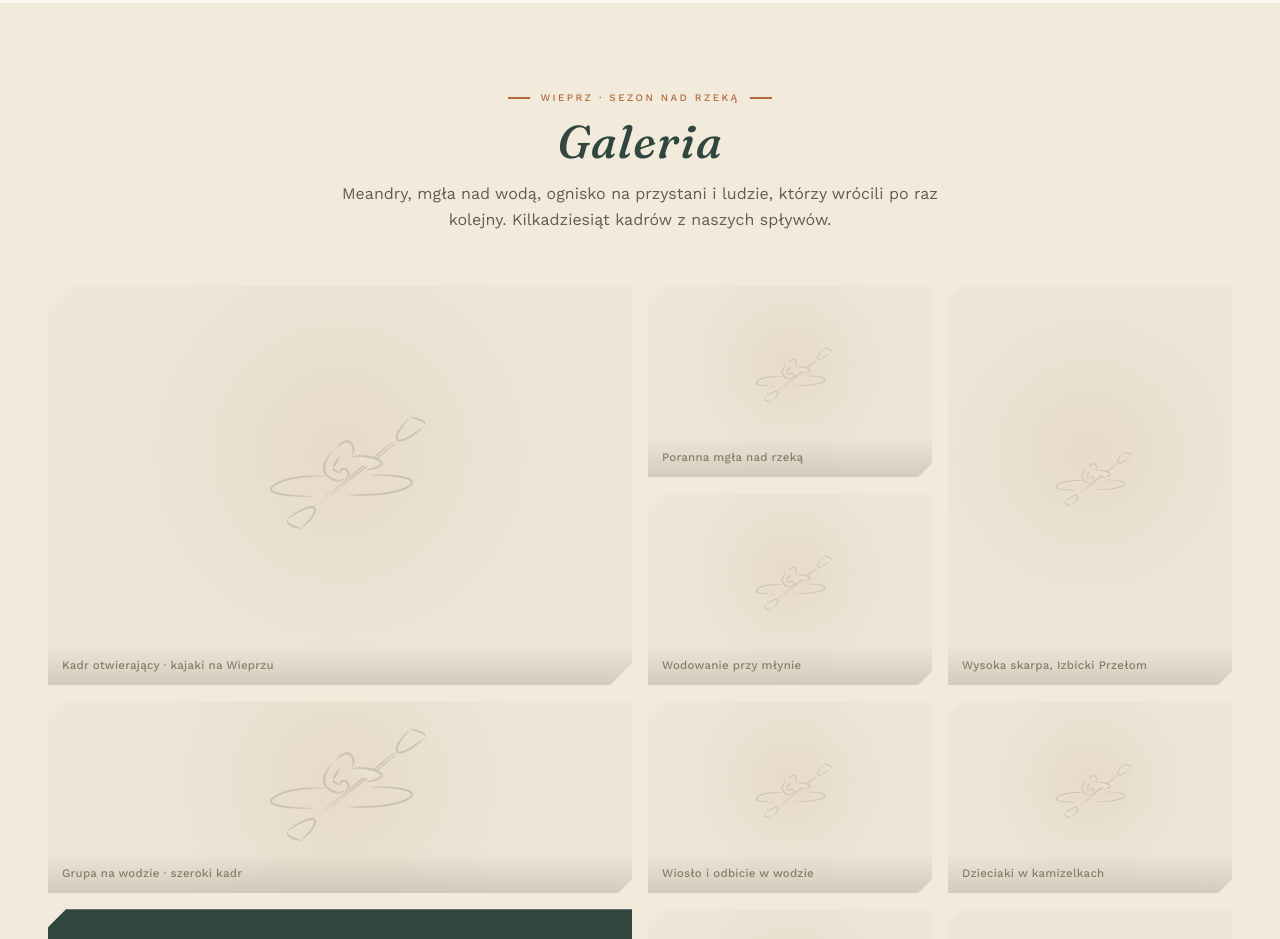
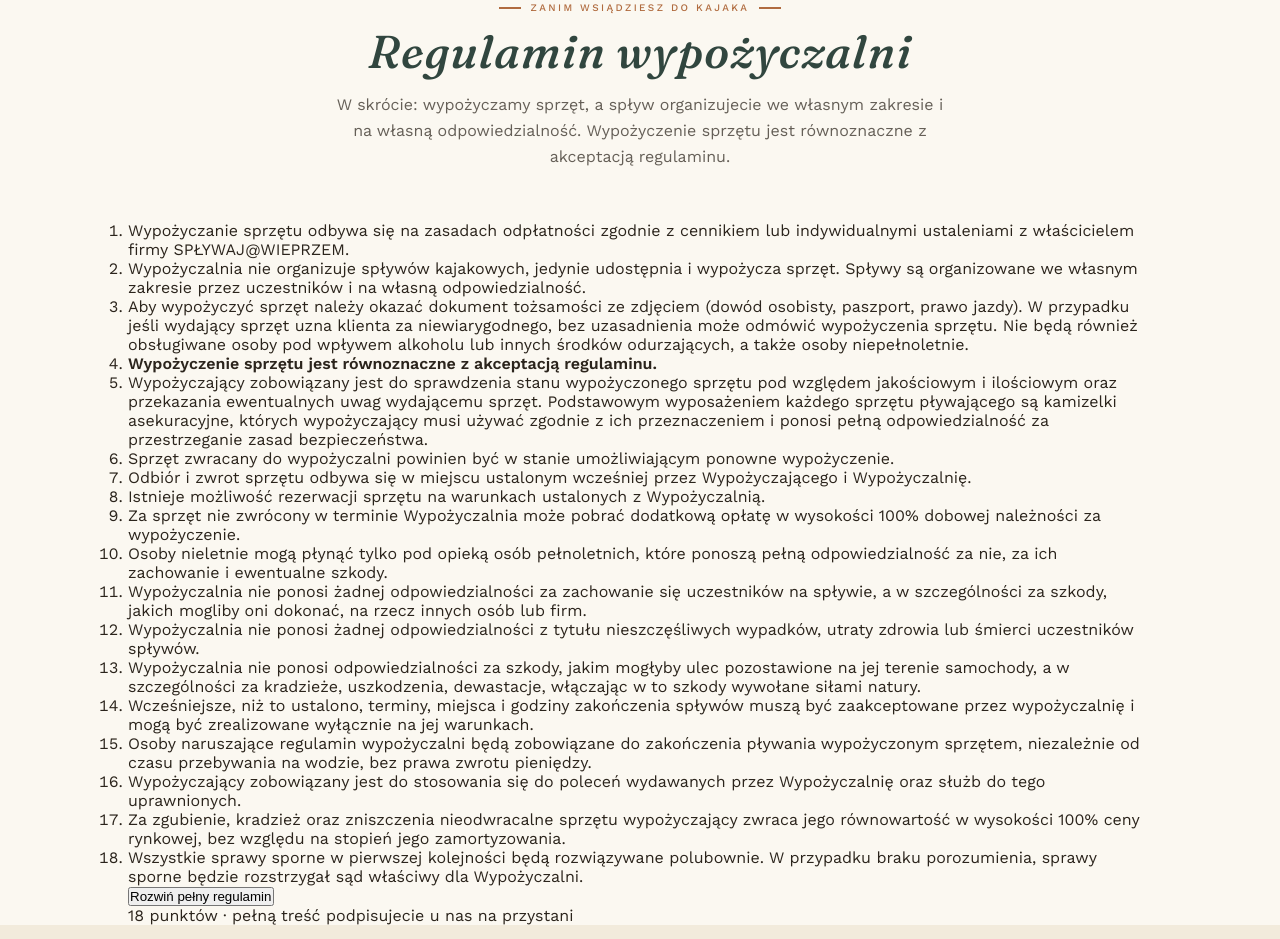
Before and after one commit to codiv1/Kajaki, a plain HTML site: page index.html in a window 1280 px wide. Shown: the part 5381-6320 px from the top of the page. Drawn offline with nearby package versions, Linux system fonts and the light colour scheme.

Commit message:
Poprawka Strony głownej dodając regulamin na strone

```diff
--- a/index.html
+++ b/index.html
@@ -258,6 +258,53 @@
   </div>
 </section>
 
+<!-- ============================ REGULAMIN ============================ -->
+<section class="regulamin" id="regulamin">
+  <div class="kontener kontener--waski">
+
+    <div class="etykieta etykieta--srodek odslon"><i></i><span>Zanim wsiądziesz do kajaka</span><i></i></div>
+    <h2 class="tytul-sekcji odslon">Regulamin wypożyczalni</h2>
+    <p class="lead odslon">W skrócie: wypożyczamy sprzęt, a spływ organizujecie we własnym zakresie i na własną odpowiedzialność. Wypożyczenie sprzętu jest równoznaczne z akceptacją regulaminu.</p>
+
+    <div class="regulamin__panel odslon" id="regulamin-panel">
+
+      <div class="regulamin__tresc" id="regulamin-tresc">
+        <ol class="regulamin__lista">
+          <li>Wypożyczanie sprzętu odbywa się na zasadach odpłatności zgodnie z cennikiem lub indywidualnymi ustaleniami z właścicielem firmy SPŁYWAJ@WIEPRZEM.</li>
+          <li>Wypożyczalnia nie organizuje spływów kajakowych, jedynie udostępnia i wypożycza sprzęt. Spływy są organizowane we własnym zakresie przez uczestników i na własną odpowiedzialność.</li>
+          <li>Aby wypożyczyć sprzęt należy okazać dokument tożsamości ze zdjęciem (dowód osobisty, paszport, prawo jazdy). W przypadku jeśli wydający sprzęt uzna klienta za niewiarygodnego, bez uzasadnienia może odmówić wypożyczenia sprzętu. Nie będą również obsługiwane osoby pod wpływem alkoholu lub innych środków odurzających, a także osoby niepełnoletnie.</li>
+          <li><b>Wypożyczenie sprzętu jest równoznaczne z akceptacją regulaminu.</b></li>
+          <li>Wypożyczający zobowiązany jest do sprawdzenia stanu wypożyczonego sprzętu pod względem jakościowym i ilościowym oraz przekazania ewentualnych uwag wydającemu sprzęt. Podstawowym wyposażeniem każdego sprzętu pływającego są kamizelki asekuracyjne, których wypożyczający musi używać zgodnie z ich przeznaczeniem i ponosi pełną odpowiedzialność za przestrzeganie zasad bezpieczeństwa.</li>
+          <li>Sprzęt zwracany do wypożyczalni powinien być w stanie umożliwiającym ponowne wypożyczenie.</li>
+          <li>Odbiór i zwrot sprzętu odbywa się w miejscu ustalonym wcześniej przez Wypożyczającego i Wypożyczalnię.</li>
+          <li>Istnieje możliwość rezerwacji sprzętu na warunkach ustalonych z Wypożyczalnią.</li>
+          <li>Za sprzęt nie zwrócony w terminie Wypożyczalnia może pobrać dodatkową opłatę w wysokości 100% dobowej należności za wypożyczenie.</li>
+          <li>Osoby nieletnie mogą płynąć tylko pod opieką osób pełnoletnich, które ponoszą pełną odpowiedzialność za nie, za ich zachowanie i ewentualne szkody.</li>
+          <li>Wypożyczalnia nie ponosi żadnej odpowiedzialności za zachowanie się uczestników na spływie, a w szczególności za szkody, jakich mogliby oni dokonać, na rzecz innych osób lub firm.</li>
+          <li>Wypożyczalnia nie ponosi żadnej odpowiedzialności z tytułu nieszczęśliwych wypadków, utraty zdrowia lub śmierci uczestników spływów.</li>
+          <li>Wypożyczalnia nie ponosi odpowiedzialności za szkody, jakim mogłyby ulec pozostawione na jej terenie samochody, a w szczególności za kradzieże, uszkodzenia, dewastacje, włączając w to szkody wywołane siłami natury.</li>
+          <li>Wcześniejsze, niż to ustalono, terminy, miejsca i godziny zakończenia spływów muszą być zaakceptowane przez wypożyczalnię i mogą być zrealizowane wyłącznie na jej warunkach.</li>
+          <li>Osoby naruszające regulamin wypożyczalni będą zobowiązane do zakończenia pływania wypożyczonym sprzętem, niezależnie od czasu przebywania na wodzie, bez prawa zwrotu pieniędzy.</li>
+          <li>Wypożyczający zobowiązany jest do stosowania się do poleceń wydawanych przez Wypożyczalnię oraz służb do tego uprawnionych.</li>
+          <li>Za zgubienie, kradzież oraz zniszczenia nieodwracalne sprzętu wypożyczający zwraca jego równowartość w wysokości 100% ceny rynkowej, bez względu na stopień jego zamortyzowania.</li>
+          <li>Wszystkie sprawy sporne w pierwszej kolejności będą rozwiązywane polubownie. W przypadku braku porozumienia, sprawy sporne będzie rozstrzygał sąd właściwy dla Wypożyczalni.</li>
+        </ol>
+      </div>
+
+      <div class="regulamin__stopka">
+        <button class="regulamin__przelacznik" id="regulamin-przycisk" type="button"
+                aria-expanded="false" aria-controls="regulamin-tresc">
+          <span id="regulamin-etykieta">Rozwiń pełny regulamin</span>
+          <i aria-hidden="true"></i>
+        </button>
+        <p class="regulamin__licznik">18 punktów · pełną treść podpisujecie u nas na przystani</p>
+      </div>
+
+    </div>
+
+  </div>
+</section>
+
 <!-- ============================ GALERIA ============================ -->
 <section class="galeria" id="galeria">
   <div class="kontener">
@@ -397,6 +444,7 @@
       <a href="#cennik">Cennik</a>
       <a href="#galeria">Galeria</a>
       <a href="#kontakt">Kontakt</a>
+      <a href="#regulamin">Regulamin</a>
     </nav>
     <div class="stopka__kontakt">
       <a href="tel:+48665803548">665 803 548</a>
@@ -410,5 +458,6 @@
 <script src="js/nawigacja.js"></script>
 <script src="js/mapa.js"></script>
 <script src="js/formularz.js"></script>
+<script src="js/regulamin.js"></script>
 </body>
 </html>
```
